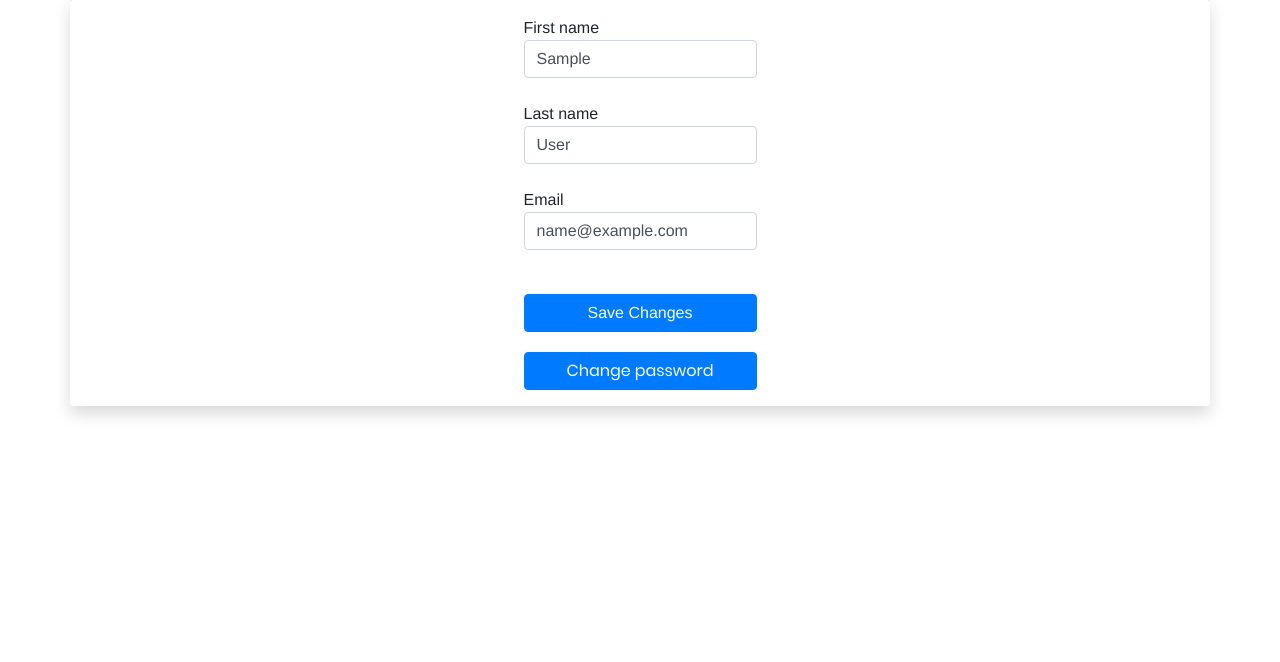
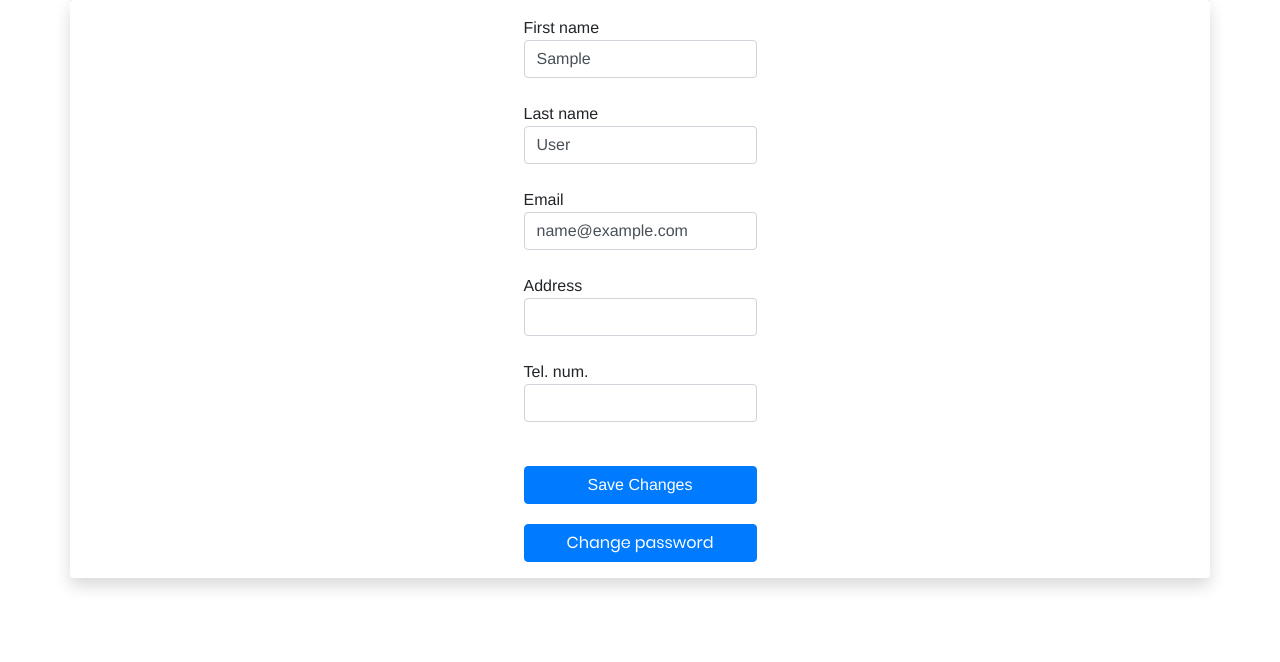
Before and after one commit to MatejKastak/iis, a Django app: page /edit_user in a window 1280 px wide. Shown: the part 73-735 px from the top of the page. Run offline with Django 3.2, Linux system fonts and the light colour scheme; the visitor is signed in with stand-in values (Sample User, id 1); data that the repository does not hold is empty; parts of the project's set-up code (start-up, migrations or seed data) failed here and were passed over; some libraries are stand-ins or nearby versions.

Commit message:
improved settings

```diff
--- a/costumes/forms.py
+++ b/costumes/forms.py
@@ -95,6 +95,8 @@ class UserEditForm(Form):
     first_name = forms.CharField(label='firs_name', max_length=50, required=False)
     last_name = forms.CharField(label='last_name', max_length=50, required=False)
     email = forms.CharField(label='email', max_length=50, required=False)
+    address = forms.CharField(max_length=15, required=False)
+    tel_num = forms.CharField(max_length=15, required=False)
 
 class ChangePasswordForm(Form):
     old_password = forms.CharField(label='old_password', max_length=50, min_length=6)
--- a/costumes/templates/registration/edit_user.html
+++ b/costumes/templates/registration/edit_user.html
@@ -15,6 +15,10 @@
                 <input name="last_name" class="form-control" value="{{ user.last_name }}"><br>
                 <label>Email</label>
                 <input name="email" type="email" class="form-control" value="{{ user.email }}"><br>
+                <label>Address</label>
+                <input name="address" class="form-control" value="{{ user_role.address }}"><br>
+                <label>Tel. num.</label>
+                <input name="tel_num" type="number" class="form-control" value="{{ user_role.tel_num }}"><br>
                 <div style="margin-top:20px;">
                 <button type="submit" class="btn btn-primary btn-block">Save Changes</button>
                 <a href="/user_change_password"><button type="button" class="btn btn-primary btn-block" style="margin-top:20px;">Change password</button></a>
--- a/costumes/templates/registration/login.html
+++ b/costumes/templates/registration/login.html
@@ -2,7 +2,7 @@
 <html lang="en">
 {% load static %}
 <head>
-	<title>Login V18</title>
+	<title>IIS - Login</title>
 	<meta charset="UTF-8">
 	<meta name="viewport" content="width=device-width, initial-scale=1">
 <!--===============================================================================================-->
--- a/costumes/templates/registration/sign_up.html
+++ b/costumes/templates/registration/sign_up.html
@@ -2,7 +2,7 @@
 <html lang="en">
 {% load static %}
 <head>
-	<title>Login V18</title>
+	<title>IIS - Sign Up</title>
 	<meta charset="UTF-8">
 	<meta name="viewport" content="width=device-width, initial-scale=1">
 <!--===============================================================================================-->
--- a/costumes/views.py
+++ b/costumes/views.py
@@ -423,7 +423,14 @@ def stores(request, store_id):
 
 @login_required(login_url="/login")
 def edit_user(request):
-    return render(request, 'registration/edit_user.html')
+    context = {}
+    if hasattr(request.user, 'customer'):
+        context['user_role'] = request.user.customer
+    if hasattr(request.user, 'employee'):
+        context['user_role'] = request.user.employee
+    if hasattr(request.user, 'manager'):
+        context['user_role'] = request.user.manager
+    return render(request, 'registration/edit_user.html', context)
 
 
 @login_required(login_url="/login_user")
@@ -434,6 +441,18 @@ def edit_user_script(request):
             request.user.first_name = form.data.get("first_name")
             request.user.last_name = form.data.get("last_name")
             request.user.email = form.data.get("email")
+            if hasattr(request.user, 'customer'):
+                request.user.customer.address = form.data.get("address")
+                request.user.customer.tel_num = form.data.get("tel_num")
+                request.user.customer.save()
+            if hasattr(request.user, 'employee'):
+                request.user.employee.address = form.data.get("address")
+                request.user.employee.tel_num = form.data.get("tel_num")
+                request.user.employee.save()
+            if hasattr(request.user, 'manager'):
+                request.user.manager.address = form.data.get("address")
+                request.user.manager.tel_num = form.data.get("tel_num")
+                request.user.manager.save()
             request.user.save()
             return redirect(index)
     raise Http404('UNKOWN POST ARGUMENTS FOR THIS REQUEST')
```
